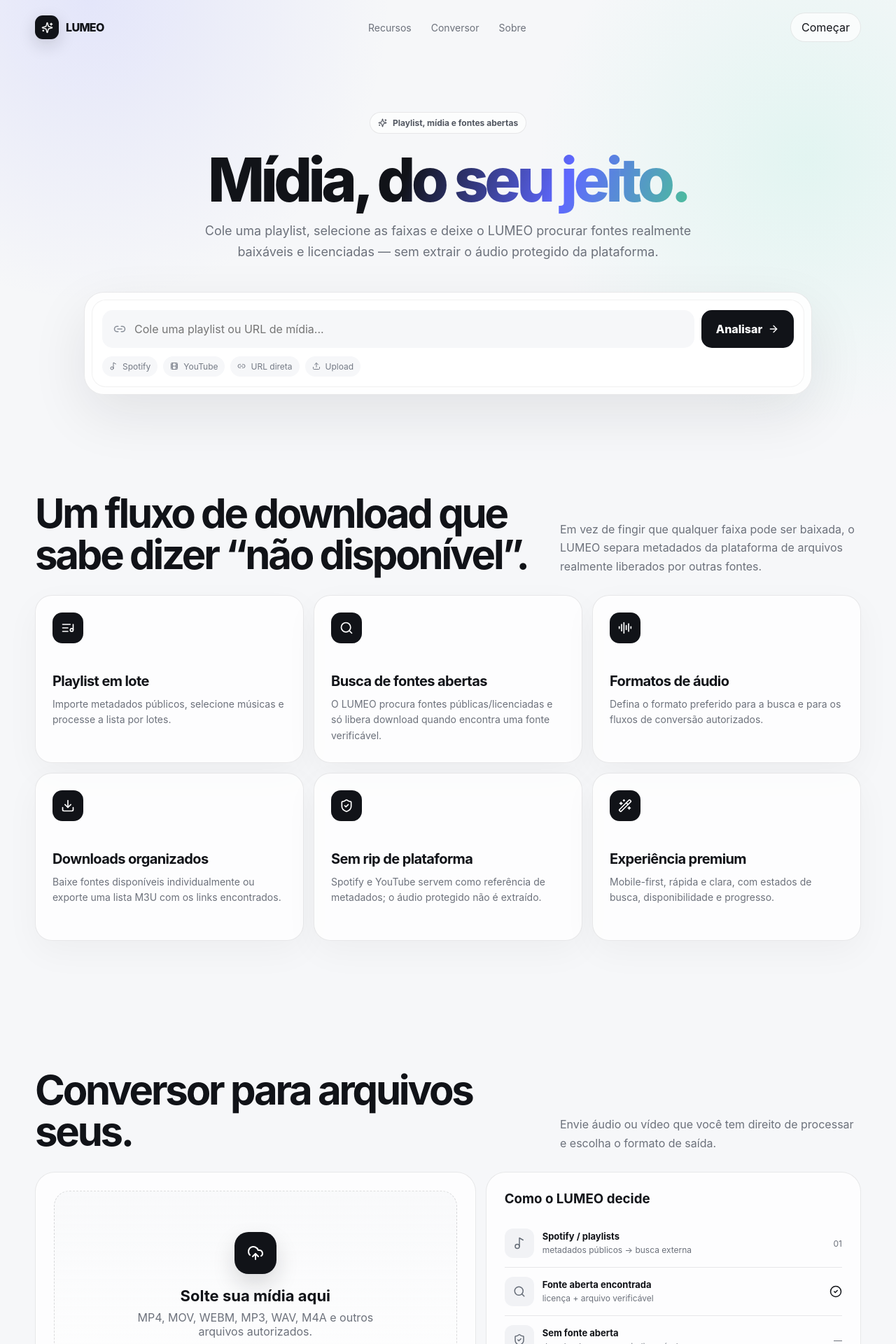
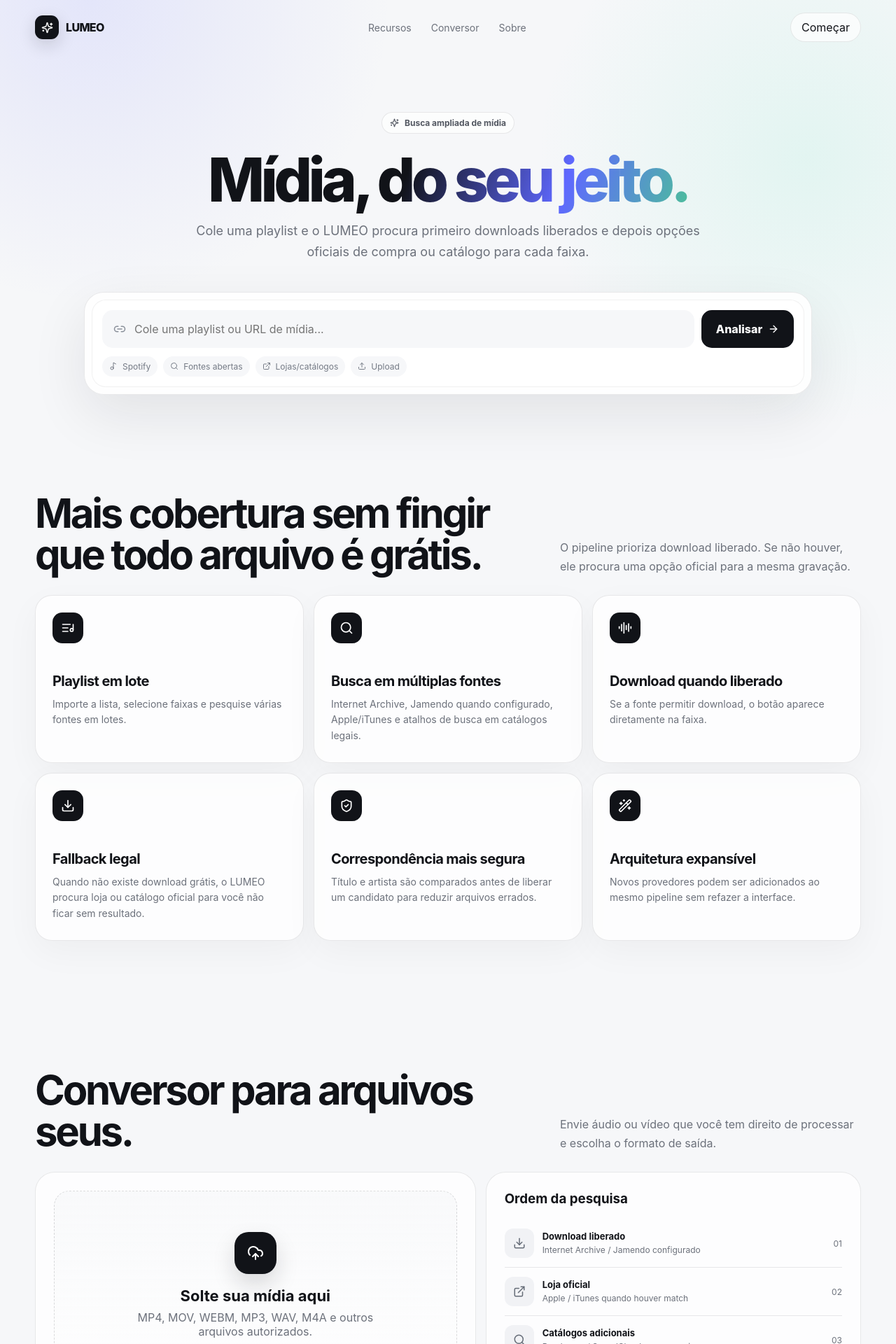
Before and after one commit to andersonjhonatan/lumeo-media, a Next.js app: page / in a window 1280 px wide. Shown: the top 1920 px of the page at 70% size. Built offline with nearby package versions, Linux system fonts and the light colour scheme.

Commit message:
feat: mostrar alternativas legais quando não houver download grátis

```diff
--- a/app/page.tsx
+++ b/app/page.tsx
@@ -22,46 +22,60 @@ type Analysis = {
   label: string;
   message: string;
   canProcess: boolean;
-  canPreview?: boolean;
   title?: string;
   thumbnail?: string | null;
   canonicalUrl?: string;
-  embedUrl?: string;
-  spotifyId?: string;
   directUrl?: string;
   tracks?: Track[];
-  trackCount?: number;
+};
+
+type Alternative = {
+  kind: 'store' | 'search';
+  provider: string;
+  url: string;
+  label: string;
+  price?: number;
+  currency?: string;
+  confidence?: number;
 };
 
 type SourceResult = {
   id: string;
   available: boolean;
   provider?: string | null;
-  candidateTitle?: string;
-  candidateArtist?: string;
   license?: string;
   downloadUrl?: string;
   itemUrl?: string;
-  fileName?: string;
   actualFormat?: string;
   size?: number | null;
   confidence?: number;
   message?: string;
+  checkedProviders?: string[];
+  alternatives?: Alternative[];
 };
 
 const features = [
-  { icon: ListMusic, title: 'Playlist em lote', text: 'Importe metadados públicos, selecione músicas e processe a lista por lotes.' },
-  { icon: Search, title: 'Busca de fontes abertas', text: 'O LUMEO procura fontes públicas/licenciadas e só libera download quando encontra uma fonte verificável.' },
-  { icon: AudioLines, title: 'Formatos de áudio', text: 'Defina o formato preferido para a busca e para os fluxos de conversão autorizados.' },
-  { icon: Download, title: 'Downloads organizados', text: 'Baixe fontes disponíveis individualmente ou exporte uma lista M3U com os links encontrados.' },
-  { icon: ShieldCheck, title: 'Sem rip de plataforma', text: 'Spotify e YouTube servem como referência de metadados; o áudio protegido não é extraído.' },
-  { icon: WandSparkles, title: 'Experiência premium', text: 'Mobile-first, rápida e clara, com estados de busca, disponibilidade e progresso.' },
+  { icon: ListMusic, title: 'Playlist em lote', text: 'Importe a lista, selecione faixas e pesquise várias fontes em lotes.' },
+  { icon: Search, title: 'Busca em múltiplas fontes', text: 'Internet Archive, Jamendo quando configurado, Apple/iTunes e atalhos de busca em catálogos legais.' },
+  { icon: AudioLines, title: 'Download quando liberado', text: 'Se a fonte permitir download, o botão aparece diretamente na faixa.' },
+  { icon: Download, title: 'Fallback legal', text: 'Quando não existe download grátis, o LUMEO procura loja ou catálogo oficial para você não ficar sem resultado.' },
+  { icon: ShieldCheck, title: 'Correspondência mais segura', text: 'Título e artista são comparados antes de liberar um candidato para reduzir arquivos errados.' },
+  { icon: WandSparkles, title: 'Arquitetura expansível', text: 'Novos provedores podem ser adicionados ao mesmo pipeline sem refazer a interface.' },
 ];
 
 function prettyBytes(value?: number | null) {
   if (!value || Number.isNaN(value)) return '';
   if (value < 1024 * 1024) return `${Math.round(value / 1024)} KB`;
   return `${(value / 1024 / 1024).toFixed(1)} MB`;
+}
+
+function priceLabel(option: Alternative) {
+  if (typeof option.price !== 'number') return option.label;
+  try {
+    return `${option.label} · ${new Intl.NumberFormat('pt-BR', { style: 'currency', currency: option.currency || 'BRL' }).format(option.price)}`;
+  } catch {
+    return `${option.label} · ${option.price} ${option.currency || ''}`;
+  }
 }
 
 export default function Home() {
@@ -103,6 +117,8 @@ export default function Home() {
       const data = await res.json();
       setAnalysis(data);
       if (Array.isArray(data?.tracks)) setSelectedIds(data.tracks.map((track: Track) => track.id));
+    } catch {
+      setSourceMessage('Não foi possível analisar este link.');
     } finally {
       setLoading(false);
     }
@@ -219,9 +235,9 @@ export default function Home() {
         </nav>
 
         <section className="hero" id="analisar">
-          <span className="eyebrow"><Sparkles size={13}/> Playlist, mídia e fontes abertas</span>
+          <span className="eyebrow"><Sparkles size={13}/> Busca ampliada de mídia</span>
           <h1>Mídia, <span>do seu jeito.</span></h1>
-          <p>Cole uma playlist, selecione as faixas e deixe o LUMEO procurar fontes realmente baixáveis e licenciadas — sem extrair o áudio protegido da plataforma.</p>
+          <p>Cole uma playlist e o LUMEO procura primeiro downloads liberados e depois opções oficiais de compra ou catálogo para cada faixa.</p>
 
           <div className="converter">
             <div className="converter-inner">
@@ -231,8 +247,8 @@ export default function Home() {
               </div>
               <div className="platform-row">
                 <span className="platform-pill"><Music2 size={12}/> Spotify</span>
-                <span className="platform-pill"><Film size={12}/> YouTube</span>
-                <span className="platform-pill"><Link2 size={12}/> URL direta</span>
+                <span className="platform-pill"><Search size={12}/> Fontes abertas</span>
+                <span className="platform-pill"><ExternalLink size={12}/> Lojas/catálogos</span>
                 <span className="platform-pill"><Upload size={12}/> Upload</span>
               </div>
 
@@ -241,7 +257,7 @@ export default function Home() {
                   <div className="playlist-head">
                     {analysis.thumbnail ? <img className="playlist-cover" src={analysis.thumbnail} alt="Capa da playlist" /> : <div className="playlist-cover playlist-fallback"><Music2/></div>}
                     <div className="playlist-meta">
-                      <span className="playlist-kicker">PLAYLIST · SPOTIFY · METADADOS PÚBLICOS</span>
+                      <span className="playlist-kicker">PLAYLIST · BUSCA MULTIFONTE</span>
                       <h2>{analysis.title || 'Playlist'}</h2>
                       <p>{tracks.length} faixas encontradas · {selectedIds.length} selecionadas</p>
                       {analysis.canonicalUrl && <a href={analysis.canonicalUrl} target="_blank" rel="noreferrer">Abrir playlist original <ExternalLink size={13}/></a>}
@@ -250,14 +266,8 @@ export default function Home() {
                   </div>
 
                   <div className="download-controls">
-                    <div className="control-group">
-                      <span>Formato preferido</span>
-                      <div className="segmented">{['mp3','m4a','wav'].map(item => <button key={item} onClick={()=>setFormat(item)} className={format===item?'active':''}>{item.toUpperCase()}</button>)}</div>
-                    </div>
-                    <div className="control-group">
-                      <span>Qualidade desejada</span>
-                      <div className="segmented">{['128','192','320'].map(item => <button key={item} onClick={()=>setQuality(item)} className={quality===item?'active':''}>{item}k</button>)}</div>
-                    </div>
+                    <div className="control-group"><span>Formato preferido</span><div className="segmented">{['mp3','m4a','wav'].map(item => <button key={item} onClick={()=>setFormat(item)} className={format===item?'active':''}>{item.toUpperCase()}</button>)}</div></div>
+                    <div className="control-group"><span>Qualidade desejada</span><div className="segmented">{['128','192','320'].map(item => <button key={item} onClick={()=>setQuality(item)} className={quality===item?'active':''}>{item}k</button>)}</div></div>
                     <button className="select-all" onClick={toggleAll}><Check size={15}/>{selectedIds.length === tracks.length ? 'Desmarcar todas' : 'Selecionar todas'}</button>
                   </div>
 
@@ -266,6 +276,7 @@ export default function Home() {
                       const selected = selectedIds.includes(track.id);
                       const result = sourceResults[track.id];
                       const resolving = resolvingIds.includes(track.id);
+                      const alternatives = result?.alternatives ?? [];
                       return (
                         <div className={`track-row ${selected ? 'selected' : ''}`} key={track.id}>
                           <button className={`track-check ${selected ? 'checked' : ''}`} onClick={()=>toggleTrack(track.id)} aria-label={selected ? 'Desmarcar faixa' : 'Selecionar faixa'}>{selected && <Check size={13}/>}</button>
@@ -273,50 +284,54 @@ export default function Home() {
                           <div className="track-main"><strong>{track.title}{track.explicit && <small>E</small>}</strong><span>{track.artist}</span></div>
                           <span className="track-duration">{track.duration}</span>
                           <div className="track-source">
-                            {resolving && <span className="source-searching"><LoaderCircle className="spin" size={13}/> procurando</span>}
+                            {resolving && <span className="source-searching"><LoaderCircle className="spin" size={13}/> procurando em várias fontes</span>}
                             {!resolving && result?.available && <>
-                              <span className="source-ok">Fonte aberta · {result.actualFormat?.toUpperCase()}</span>
+                              <span className="source-ok">Download liberado · {result.actualFormat?.toUpperCase()}</span>
                               <span className="source-sub">{result.provider}{result.size ? ` · ${prettyBytes(result.size)}` : ''}{typeof result.confidence === 'number' ? ` · ${result.confidence}% match` : ''}</span>
                             </>}
-                            {!resolving && result && !result.available && <span className="source-none">Sem fonte aberta encontrada</span>}
+                            {!resolving && result && !result.available && <>
+                              <span className="source-none">Sem download grátis liberado</span>
+                              {result.checkedProviders?.length ? <span className="source-sub">Verificado: {result.checkedProviders.join(' · ')}</span> : null}
+                            </>}
                             {!resolving && !result && <span className="source-idle">Ainda não pesquisada</span>}
                           </div>
                           <div className="track-actions">
-                            {result?.available && result.itemUrl && <a className="mini-btn" href={result.itemUrl} target="_blank" rel="noreferrer" title="Ver licença e origem"><ExternalLink size={13}/></a>}
-                            {result?.available && result.downloadUrl && <a className="mini-btn download" href={result.downloadUrl} target="_blank" rel="noreferrer" title="Baixar da fonte"><Download size={13}/></a>}
+                            {result?.available && result.itemUrl && <a className="mini-btn" href={result.itemUrl} target="_blank" rel="noreferrer" title="Ver origem"><ExternalLink size={13}/></a>}
+                            {result?.available && result.downloadUrl && <a className="mini-btn download" href={result.downloadUrl} target="_blank" rel="noreferrer" title="Baixar"><Download size={13}/></a>}
                           </div>
+                          {!resolving && alternatives.length > 0 && (
+                            <div className="legal-options">
+                              {alternatives.slice(0, 3).map((option, index) => (
+                                <a key={`${option.provider}-${index}`} href={option.url} target="_blank" rel="noreferrer" className="legal-option">
+                                  <ExternalLink size={12}/><span>{priceLabel(option)}</span><small>{option.provider}</small>
+                                </a>
+                              ))}
+                            </div>
+                          )}
                         </div>
                       );
                     })}
                   </div>
 
                   <div className="playlist-actions-bar">
-                    <div><strong>{selectedTracks.length}</strong><span> selecionadas</span>{Object.keys(sourceResults).length > 0 && <><b> · </b><strong>{availableSelected.length}</strong><span> com fonte aberta</span></>}</div>
+                    <div><strong>{selectedTracks.length}</strong><span> selecionadas</span>{Object.keys(sourceResults).length > 0 && <><b> · </b><strong>{availableSelected.length}</strong><span> com download liberado</span></>}</div>
                     <div className="bar-actions">
                       {availableSelected.length > 0 && <button className="secondary-btn" onClick={exportM3U}><FileDown size={15}/> Exportar M3U</button>}
                       {availableSelected.length > 0 && <button className="secondary-btn" onClick={downloadAvailable}><Download size={15}/> Baixar disponíveis</button>}
-                      <button className="primary-btn find-btn" onClick={findSources} disabled={!selectedTracks.length || resolvingIds.length > 0}>{resolvingIds.length > 0 ? <><LoaderCircle className="spin" size={15}/> Procurando...</> : <><Search size={15}/> Procurar fontes</>}</button>
+                      <button className="primary-btn find-btn" onClick={findSources} disabled={!selectedTracks.length || resolvingIds.length > 0}>{resolvingIds.length > 0 ? <><LoaderCircle className="spin" size={15}/> Procurando...</> : <><Search size={15}/> Pesquisa ampliada</>}</button>
                     </div>
                   </div>
                   {sourceMessage && <p className="source-message">{sourceMessage}</p>}
-                  <div className="legal-note"><ShieldCheck size={15}/><span>O Spotify é usado apenas para identificar a playlist e suas faixas. Downloads só aparecem quando uma fonte externa com licença aberta/pública é encontrada.</span></div>
+                  <div className="legal-note"><ShieldCheck size={15}/><span>O LUMEO procura downloads apenas onde a própria fonte permite. Quando isso não existe, mostra opções oficiais de compra ou pesquisa em catálogos legais.</span></div>
                 </div>
               )}
 
               {analysis && analysis.source === 'direct' && analysis.directUrl && (
-                <div className="direct-result">
-                  <div className="thumb"><Link2/></div>
-                  <div><h3>{analysis.label}</h3><p>{analysis.message}</p></div>
-                  <a className="secondary-btn" href={analysis.directUrl} target="_blank" rel="noreferrer"><Download size={14}/> Abrir mídia</a>
-                </div>
+                <div className="direct-result"><div className="thumb"><Link2/></div><div><h3>{analysis.label}</h3><p>{analysis.message}</p></div><a className="secondary-btn" href={analysis.directUrl} target="_blank" rel="noreferrer"><Download size={14}/> Abrir mídia</a></div>
               )}
 
               {analysis && !spotifyPlaylist && analysis.source !== 'direct' && (
-                <div className="result">
-                  <div className="thumb">{analysis.source === 'spotify' ? <Music2/> : <Film/>}</div>
-                  <div><h3>{analysis.label}</h3><p>{analysis.message}</p></div>
-                  <span className="status">{analysis.canProcess ? 'Processável' : 'Análise'}</span>
-                </div>
+                <div className="result"><div className="thumb">{analysis.source === 'spotify' ? <Music2/> : <Film/>}</div><div><h3>{analysis.label}</h3><p>{analysis.message}</p></div><span className="status">{analysis.canProcess ? 'Processável' : 'Análise'}</span></div>
               )}
             </div>
           </div>
@@ -324,7 +339,7 @@ export default function Home() {
       </div>
 
       <section className="section" id="recursos"><div className="shell">
-        <div className="section-head"><h2>Um fluxo de download que sabe dizer “não disponível”.</h2><p>Em vez de fingir que qualquer faixa pode ser baixada, o LUMEO separa metadados da plataforma de arquivos realmente liberados por outras fontes.</p></div>
+        <div className="section-head"><h2>Mais cobertura sem fingir que todo arquivo é grátis.</h2><p>O pipeline prioriza download liberado. Se não houver, ele procura uma opção oficial para a mesma gravação.</p></div>
         <div className="grid">{features.map(({icon:Icon,title,text})=><article className="card" key={title}><div className="icon-box"><Icon size={20}/></div><h3>{title}</h3><p>{text}</p></article>)}</div>
       </div></section>
 
@@ -335,21 +350,17 @@ export default function Home() {
             <div className="upload-circle"><CloudUpload/></div><h3>Solte sua mídia aqui</h3><p>MP4, MOV, WEBM, MP3, WAV, M4A e outros arquivos autorizados.</p>
             <input ref={fileInput} type="file" hidden accept="audio/*,video/*" onChange={e=>setFile(e.target.files?.[0] ?? null)} />
             <button className="ghost-btn" onClick={()=>fileInput.current?.click()}>{file ? file.name : 'Escolher arquivo'}</button>
-            {file && <div className="upload-options">
-              <div className="format-picker">{['mp3','m4a','wav','mp4','webm'].map(item=><button key={item} className={format===item ? 'format active' : 'format'} onClick={()=>setFormat(item)}>{item.toUpperCase()}</button>)}</div>
-              <button className="primary-btn convert-btn" onClick={convertFile} disabled={converting}>{converting ? <><LoaderCircle className="spin" size={15}/> Convertendo...</> : `Converter para ${format.toUpperCase()}`}</button>
-              {convertMessage && <p className="convert-message">{convertMessage}</p>}
-            </div>}
+            {file && <div className="upload-options"><div className="format-picker">{['mp3','m4a','wav','mp4','webm'].map(item=><button key={item} className={format===item ? 'format active' : 'format'} onClick={()=>setFormat(item)}>{item.toUpperCase()}</button>)}</div><button className="primary-btn convert-btn" onClick={convertFile} disabled={converting}>{converting ? <><LoaderCircle className="spin" size={15}/> Convertendo...</> : `Converter para ${format.toUpperCase()}`}</button>{convertMessage && <p className="convert-message">{convertMessage}</p>}</div>}
           </div></div>
-          <div className="history"><h3>Como o LUMEO decide</h3>
-            <div className="job"><div className="job-icon"><Music2 size={18}/></div><div><strong>Spotify / playlists</strong><span>metadados públicos → busca externa</span></div><span>01</span></div>
-            <div className="job"><div className="job-icon"><Search size={18}/></div><div><strong>Fonte aberta encontrada</strong><span>licença + arquivo verificável</span></div><CheckCircle2 size={18}/></div>
-            <div className="job"><div className="job-icon"><ShieldCheck size={18}/></div><div><strong>Sem fonte aberta</strong><span>download permanece indisponível</span></div><span>—</span></div>
+          <div className="history"><h3>Ordem da pesquisa</h3>
+            <div className="job"><div className="job-icon"><Download size={18}/></div><div><strong>Download liberado</strong><span>Internet Archive / Jamendo configurado</span></div><span>01</span></div>
+            <div className="job"><div className="job-icon"><ExternalLink size={18}/></div><div><strong>Loja oficial</strong><span>Apple / iTunes quando houver match</span></div><span>02</span></div>
+            <div className="job"><div className="job-icon"><Search size={18}/></div><div><strong>Catálogos adicionais</strong><span>Bandcamp / SoundCloud para pesquisa</span></div><span>03</span></div>
           </div>
         </div>
       </div></section>
 
-      <div className="shell"><footer className="footer" id="sobre"><span>© 2026 LUMEO · mídia organizada com transparência.</span><span>Downloads somente de fontes externas autorizadas ou arquivos do usuário.</span></footer></div>
+      <div className="shell"><footer className="footer" id="sobre"><span>© 2026 LUMEO · busca multifonte de mídia.</span><span>Downloads somente quando a fonte permite; demais casos apontam para opções oficiais.</span></footer></div>
     </main>
   );
 }
```
